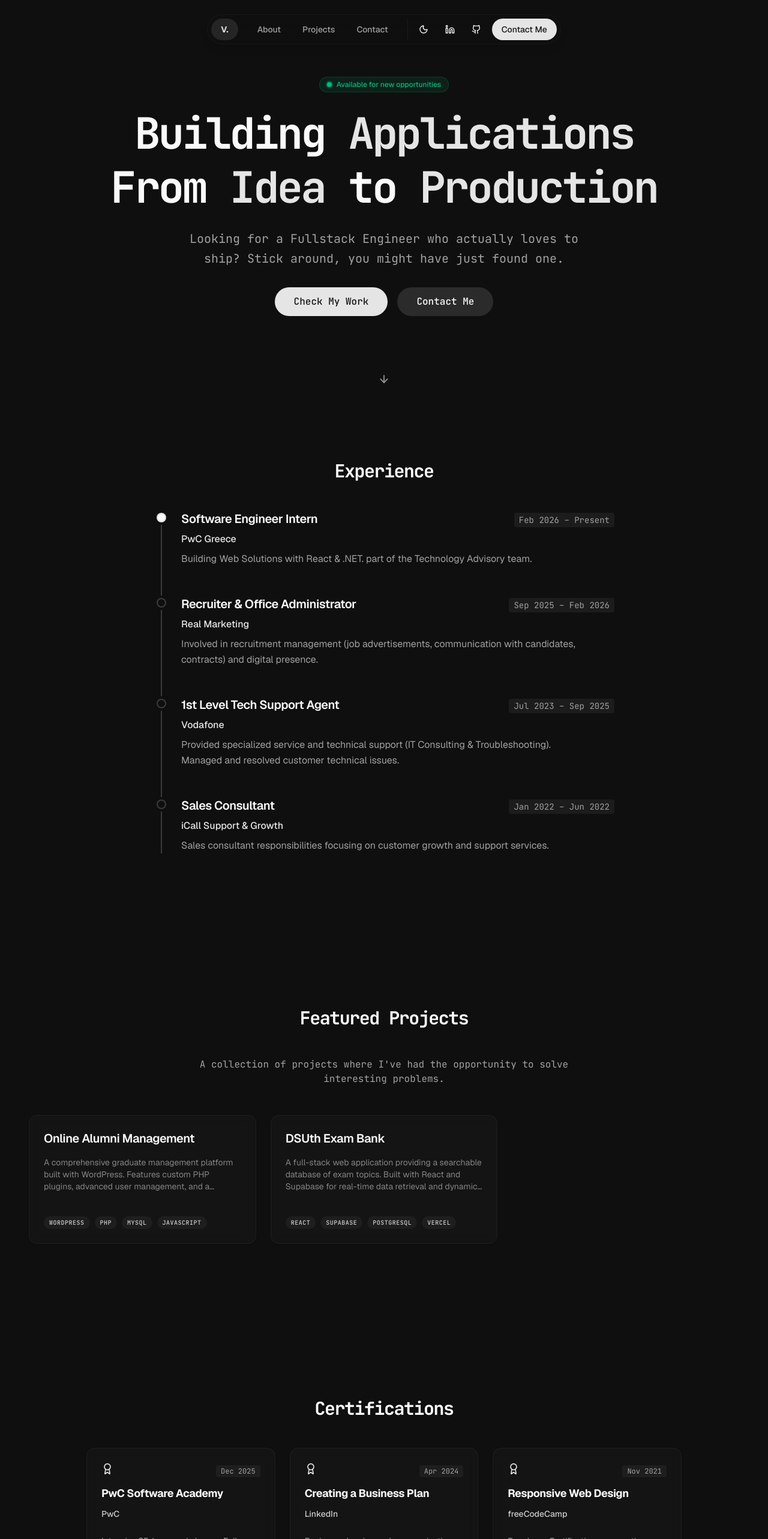
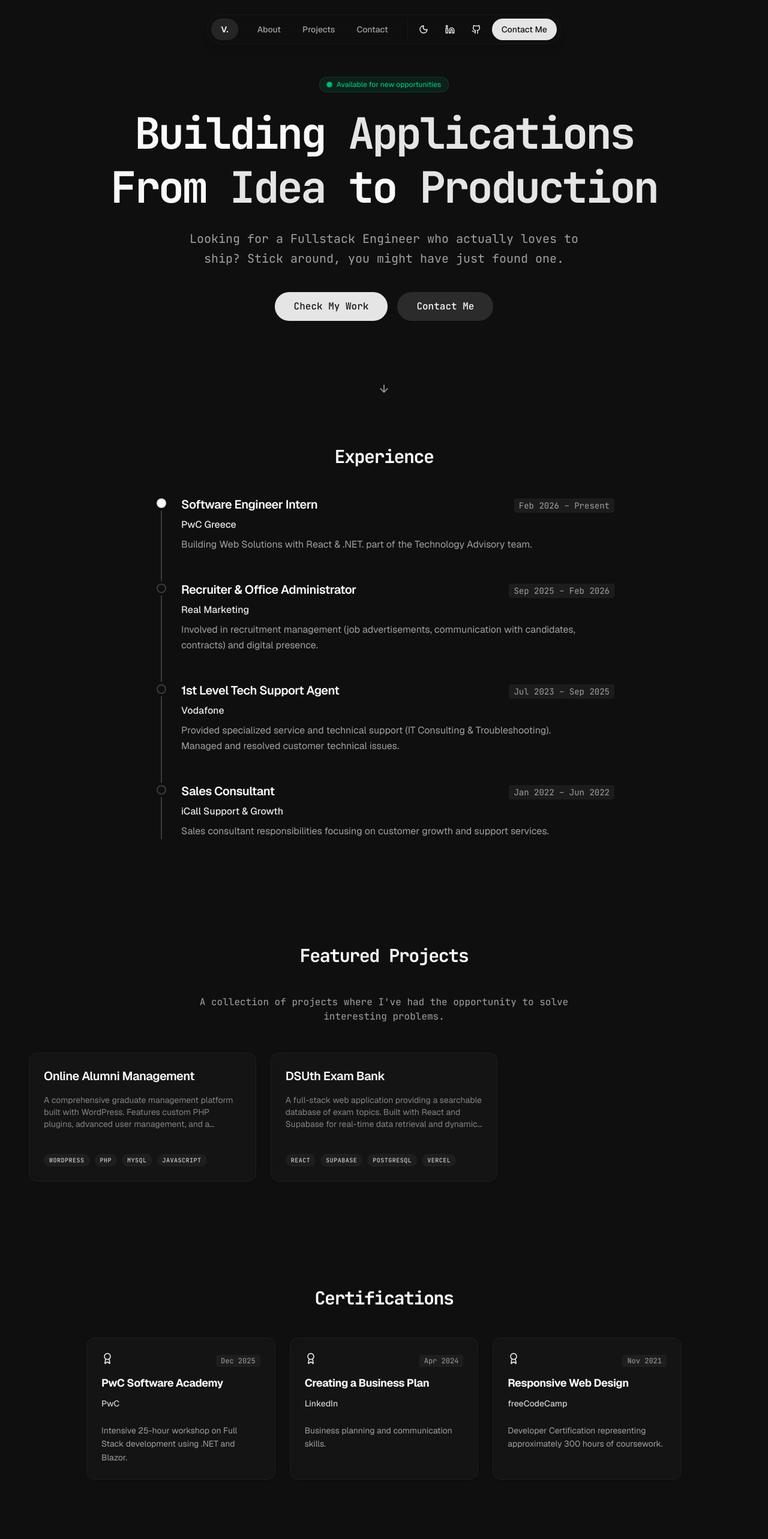
Before and after one commit to vaggelismpomponis/portfolio, a Next.js app: page / in a window 1280 px wide. Shown: the top 2566 px of the page at 60% size. Built offline with nearby package versions, Linux system fonts and the light colour scheme.

Commit message:
feat: Add initial portfolio website structure including hero, experience, projects, certificates, and tech stack sections.

```diff
--- a/src/app/page.tsx
+++ b/src/app/page.tsx
@@ -10,7 +10,7 @@ export default function Home() {
     <main className="min-h-screen bg-background text-foreground selection:bg-primary/20 selection:text-primary">
       <div className="container mx-auto px-4 sm:px-6 lg:px-8">
         <Hero />
-        <div className="space-y-24">
+        <div className="space-y-10 md:space-y-24">
           <Experience />
           <Projects />
           <Certificates />
--- a/src/components/certificates.tsx
+++ b/src/components/certificates.tsx
@@ -7,7 +7,7 @@ import { Card, CardContent, CardDescription, CardHeader, CardTitle } from "@/com
 
 export function Certificates() {
     return (
-        <section id="certificates" className="py-20 space-y-12 scroll-mt-20 px-4 max-w-5xl mx-auto">
+        <section id="certificates" className="py-10 space-y-12 scroll-mt-20 px-4 max-w-5xl mx-auto">
             <motion.h3
                 initial={{ opacity: 0, y: 20 }}
                 whileInView={{ opacity: 1, y: 0 }}
--- a/src/components/experience.tsx
+++ b/src/components/experience.tsx
@@ -6,7 +6,7 @@ import { Card, CardContent, CardHeader, CardTitle } from "@/components/ui/card"
 
 export function Experience() {
     return (
-        <section id="experience" className="py-20 space-y-12 scroll-mt-20 max-w-3xl mx-auto">
+        <section id="experience" className="py-10 space-y-12 scroll-mt-20 max-w-3xl mx-auto">
             <motion.h3
                 initial={{ opacity: 0, y: 20 }}
                 whileInView={{ opacity: 1, y: 0 }}
--- a/src/components/hero.tsx
+++ b/src/components/hero.tsx
@@ -8,7 +8,7 @@ import { Button } from "@/components/ui/button"
 
 export function Hero() {
     return (
-        <section id="about" className="min-h-[80vh] flex flex-col justify-center items-center text-center space-y-8 py-24 sm:py-32 px-4 relative">
+        <section id="about" className="flex flex-col justify-center items-center text-center space-y-10 pt-32 pb-8 sm:py-32 px-4 relative">
             <motion.div
                 initial={{ opacity: 0, y: 20 }}
                 animate={{ opacity: 1, y: 0 }}
--- a/src/components/projects.tsx
+++ b/src/components/projects.tsx
@@ -10,7 +10,7 @@ import Link from "next/link"
 
 export function Projects() {
     return (
-        <section id="projects" className="py-20 space-y-12 scroll-mt-20 px-4">
+        <section id="projects" className="py-10 space-y-12 scroll-mt-20 px-4">
             <motion.h3
                 initial={{ opacity: 0, y: 20 }}
                 whileInView={{ opacity: 1, y: 0 }}
--- a/src/components/tech-stack.tsx
+++ b/src/components/tech-stack.tsx
@@ -6,7 +6,7 @@ import { Card, CardContent, CardHeader, CardTitle } from "@/components/ui/card"
 
 export function TechStack() {
     return (
-        <section className="py-20 space-y-12">
+        <section className="py-10 space-y-12">
             <motion.h3
                 initial={{ opacity: 0, y: 20 }}
                 whileInView={{ opacity: 1, y: 0 }}
```
